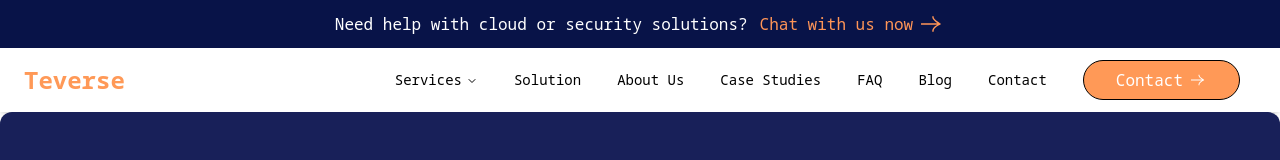
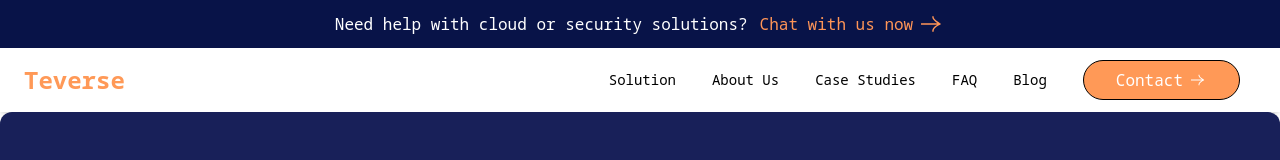
Before and after one commit to Lukman10a/web-agency, a Next.js app: page / in a window 1280 px wide. Shown: the top 160 px of the page. Built offline with nearby package versions, Linux system fonts and the light colour scheme.

Commit message:
feat: fix issue with border-trail animation

```diff
--- a/src/components/business-offer.tsx
+++ b/src/components/business-offer.tsx
@@ -34,7 +34,7 @@ const BusinessOffer = () => {
   ];
 
   return (
-    <section className=" w-11/12 max-w-7xl mx-auto">
+    <section className=" w-11/12 max-w-7xl mx-auto overflow-hidden">
       <div className="relative p-[5em] sm:p-[2em] bg-gradient-to-r from-[#e3e7f7] to-[#fae8de] text-center w-full  rounded-2xl mb-[3em]">
         <BorderTrail
           style={{
--- a/src/components/hero.tsx
+++ b/src/components/hero.tsx
@@ -8,17 +8,17 @@ import WaveReveal from "./ui/wave-reveal";
 const Hero = () => {
   return (
     <Fragment>
-      <header className="bg-darkblue-850 rounded-xl max-w-7xl md:px-4 px-10  py-28 mx-auto">
+      <header className="bg-darkblue-850 rounded-xl max-w-7xl md:px-4 px-10 py-28 mx-auto w-full">
         <div className="text-center">
           <h1 className="tracking-tight font-sora font-extrabold text-white md:text-3xl text-6xl">
             <WaveReveal
               mode="word"
-              className="text-foreground md:text-3xl text-6xl"
+              className="text-foreground overflow-hidden"
               text="SECURE YOUR CLOUD,"
             />
             <WaveReveal
               mode="word"
-              className="text-foreground md:text-3xl text-6xl"
+              className="overflow-hidden"
               text="PROTECT YOUR BUSINESS"
             />
             {/* <span className="block">SECURE YOUR CLOUD,</span>
@@ -50,7 +50,7 @@ const Hero = () => {
           </div>
         </div>
       </header>
-      <div className="my-7 max-w-7xl mx-auto">
+      <div className="my-7 max-w-7xl mx-auto overflow-hidden">
         <PartnersSlider />
       </div>
     </Fragment>
--- a/src/components/shared/navbar.tsx
+++ b/src/components/shared/navbar.tsx
@@ -23,48 +23,40 @@ export interface NavItem {
 }
 
 const navItems: NavItem[] = [
-  {
-    title: "Services",
-    items: [
-      { title: "Cloud Consulting", href: "#cloud-consulting" },
-      { title: "Security Consulting", href: "#security-consulting" },
-      { title: "Managed Consulting", href: "#managed-consulting" },
-    ],
-  },
+  // {
+  //   title: "Services",
+  //   items: [
+  //     { title: "Cloud Consulting", href: "#cloud-consulting" },
+  //     { title: "Security Consulting", href: "#security-consulting" },
+  //     { title: "Managed Consulting", href: "#managed-consulting" },
+  //   ],
+  // },
   { title: "Solution", href: "/solution" },
-  { title: "About Us", href: "about-us" },
+  { title: "About Us", href: "/about-us" },
   { title: "Case Studies", href: "case-studies" },
   { title: "FAQ", href: "#faq" },
-  { title: "Blog", href: "#blog" },
-  {
-    title: "Contact",
-    href: "#contact",
-    disabled: false, // You can set this based on conditions
-    label: "Get in touch",
-  },
+  { title: "Blog", href: "/blog" },
 ];
 
 const Navbar = () => {
   return (
     <nav className="bg-white shadow-md px-6 text-black font-mono sm:px-6 lg:px-8">
       <div className="flex justify-between items-center h-16 max-w-7xl mx-auto">
-        <div className="flex">
         <Link href="/">
           <div className="flex-shrink-0 flex items-center">
-              <span className="text-2xl font-bold text-orange-600">
+            <span className="text-2xl font-bold text-orange-600 font-mono">
               Teverse
             </span>
           </div>
         </Link>
-        </div>
 
         {/* Mobile Navigation */}
-        <div className="md:flex hidden">
+        <div className="2md:flex hidden">
           <MobileNav navItems={navItems} siteName="Teverse" />
         </div>
 
         {/* Desktop Navigation */}
-        <div className="md:hidden">
+        <div className="2md:hidden">
           <NavigationMenu>
             <NavigationMenuList>
               {navItems.map((item) => (
--- a/src/components/ui/wave-reveal.tsx
+++ b/src/components/ui/wave-reveal.tsx
@@ -215,7 +215,7 @@ export default function WaveReveal({
   return (
     <div
       className={cn(
-        "relative flex flex-wrap justify-center whitespace-pre px-2 text-4xl font-black md:px-6 md:text-7xl",
+        "relative flex flex-wrap justify-center whitespace-pre md:px-2 md:text-4xl font-black px-6 text-6xl",
         className
       )}
     >
--- /dev/null
+++ b/src/pages/about-us.tsx
@@ -0,0 +1,7 @@
+import React from "react";
+
+const AboutUs = () => {
+  return <div>AboutUs</div>;
+};
+
+export default AboutUs;
--- /dev/null
+++ b/src/pages/case-studies.tsx
@@ -0,0 +1,7 @@
+import React from "react";
+
+const CaseStudies = () => {
+  return <div>CaseStudies</div>;
+};
+
+export default CaseStudies;
--- a/src/styles/globals.css
+++ b/src/styles/globals.css
@@ -13,7 +13,6 @@
     --foreground: #ededed;
   }
 }
-
 
 body {
   /* color: var(--foreground); */
@@ -86,7 +85,7 @@ body {
 @layer base {
   * {
     @apply border-border;
-    /* border: 1px solid  */
+    /* outline: 1px solid red; */
   }
   body {
     @apply bg-background text-foreground;
```
Lines whose indentation alone changed are shown as unchanged.
